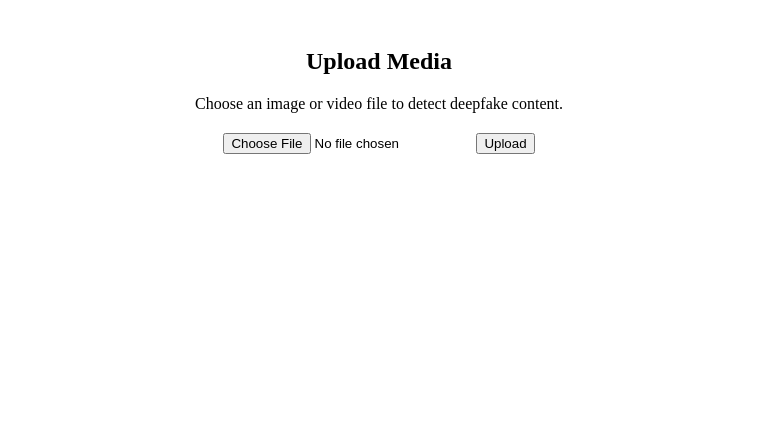
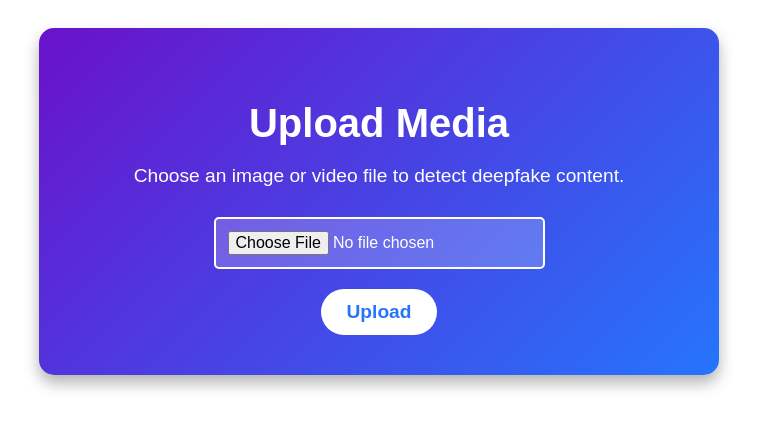
Before and after one commit to supranshu/MajorProject, an Angular app in the folder DeepDetectFront/: page /upload in a window 1280 px wide. Shown: the top 428 px of the page, without its empty margins (261-1018 px from the left). Built offline with nearby package versions, Linux system fonts and the light colour scheme.

Commit message:
front end changes

```diff
--- a/DeepDetectFront/src/app/pages/upload/upload.component.css
+++ b/DeepDetectFront/src/app/pages/upload/upload.component.css
@@ -1,13 +1,98 @@
+
+/* Page background styling */
+body {
+  background: linear-gradient(135deg, #ff0000, #ff4d4d) !important;
+  margin: 0;
+  padding: 0;
+  height: 100vh;
+  min-height: 100vh; /* Ensure it spans the viewport */
+  font-family: 'Arial', sans-serif;
+}
+
+/* Main container styling */
+.main-container {
+  display: flex;
+  justify-content: center;
+  align-items: center;
+  height: 100%;
+  padding: 20px;
+  box-sizing: border-box;
+}
+
+/* General container styling */
 .upload-container {
-    text-align: center;
-    padding: 20px;
-  }
+  background: linear-gradient(135deg, #6a11cb, #2575fc);
+  border-radius: 15px;
+  padding: 40px;
+  width: 60%;
+  max-width: 600px;
+  box-shadow: 0 8px 15px rgba(0, 0, 0, 0.3);
+  text-align: center;
+  color: white;
+  font-family: 'Arial', sans-serif;
+}
 
-  .upload-section {
-    margin: 20px 0;
-  }
+/* Header styling */
+.upload-container h2 {
+  font-size: 2.5em;
+  margin-bottom: 10px;
+}
 
-  .response-message {
-    color: green;
-    font-weight: bold;
-  }
+/* Description paragraph */
+.upload-container p {
+  font-size: 1.2em;
+  margin-bottom: 30px;
+}
+
+/* Upload section */
+.upload-section {
+  display: flex;
+  flex-direction: column;
+  align-items: center;
+  gap: 20px;
+}
+
+/* File input styling */
+.upload-section input[type="file"] {
+  padding: 12px;
+  border-radius: 5px;
+  border: 2px solid white;
+  background-color: rgba(255, 255, 255, 0.2);
+  color: white;
+  cursor: pointer;
+  font-size: 1em;
+}
+
+/* File input hover effect */
+.upload-section input[type="file"]:hover {
+  background-color: rgba(255, 255, 255, 0.3);
+}
+
+/* Upload button styling */
+.upload-section button {
+  padding: 12px 25px;
+  border: none;
+  border-radius: 25px;
+  background: white;
+  color: #2575fc;
+  font-size: 1.2em;
+  font-weight: bold;
+  cursor: pointer;
+  transition: all 0.3s;
+}
+
+/* Upload button hover effect */
+.upload-section button:hover {
+  background: #2575fc;
+  color: white;
+  transform: scale(1.1);
+}
+
+/* Response message styling */
+.response-message {
+  margin-top: 20px;
+  color: #00ff00;
+  font-weight: bold;
+  font-size: 1.2em;
+  text-shadow: 0px 0px 10px rgba(0, 255, 0, 0.7);
+}
--- a/DeepDetectFront/src/app/pages/upload/upload.component.html
+++ b/DeepDetectFront/src/app/pages/upload/upload.component.html
@@ -1,3 +1,4 @@
+<div class="main-container">
   <div class="upload-container">
       <h2>Upload Media</h2>
       <p>Choose an image or video file to detect deepfake content.</p>
@@ -10,5 +11,105 @@
       <div *ngIf="responseMessage" class="response-message">
         <p [innerHTML]="responseMessage"></p>
       </div>
+  </div>
+</div>
 
-  </div>
+<style>
+/* Page background styling */
+body {
+  background: linear-gradient(135deg, #ff0000, #ff4d4d) !important;
+  margin: 0;
+  padding: 0;
+  height: 100vh;
+  min-height: 100vh; /* Ensure it spans the viewport */
+  font-family: 'Arial', sans-serif;
+}
+
+/* Main container styling */
+.main-container {
+  display: flex;
+  justify-content: center;
+  align-items: center;
+  height: 100%;
+  padding: 20px;
+  box-sizing: border-box;
+}
+
+/* General container styling */
+.upload-container {
+  background: linear-gradient(135deg, #6a11cb, #2575fc);
+  border-radius: 15px;
+  padding: 40px;
+  width: 60%;
+  max-width: 600px;
+  box-shadow: 0 8px 15px rgba(0, 0, 0, 0.3);
+  text-align: center;
+  color: white;
+  font-family: 'Arial', sans-serif;
+}
+
+/* Header styling */
+.upload-container h2 {
+  font-size: 2.5em;
+  margin-bottom: 10px;
+}
+
+/* Description paragraph */
+.upload-container p {
+  font-size: 1.2em;
+  margin-bottom: 30px;
+}
+
+/* Upload section */
+.upload-section {
+  display: flex;
+  flex-direction: column;
+  align-items: center;
+  gap: 20px;
+}
+
+/* File input styling */
+.upload-section input[type="file"] {
+  padding: 12px;
+  border-radius: 5px;
+  border: 2px solid white;
+  background-color: rgba(255, 255, 255, 0.2);
+  color: white;
+  cursor: pointer;
+  font-size: 1em;
+}
+
+/* File input hover effect */
+.upload-section input[type="file"]:hover {
+  background-color: rgba(255, 255, 255, 0.3);
+}
+
+/* Upload button styling */
+.upload-section button {
+  padding: 12px 25px;
+  border: none;
+  border-radius: 25px;
+  background: white;
+  color: #2575fc;
+  font-size: 1.2em;
+  font-weight: bold;
+  cursor: pointer;
+  transition: all 0.3s;
+}
+
+/* Upload button hover effect */
+.upload-section button:hover {
+  background: #2575fc;
+  color: white;
+  transform: scale(1.1);
+}
+
+/* Response message styling */
+.response-message {
+  margin-top: 20px;
+  color: #00ff00;
+  font-weight: bold;
+  font-size: 1.2em;
+  text-shadow: 0px 0px 10px rgba(0, 255, 0, 0.7);
+}
+</style>
```
Lines whose indentation alone changed are shown as unchanged.
